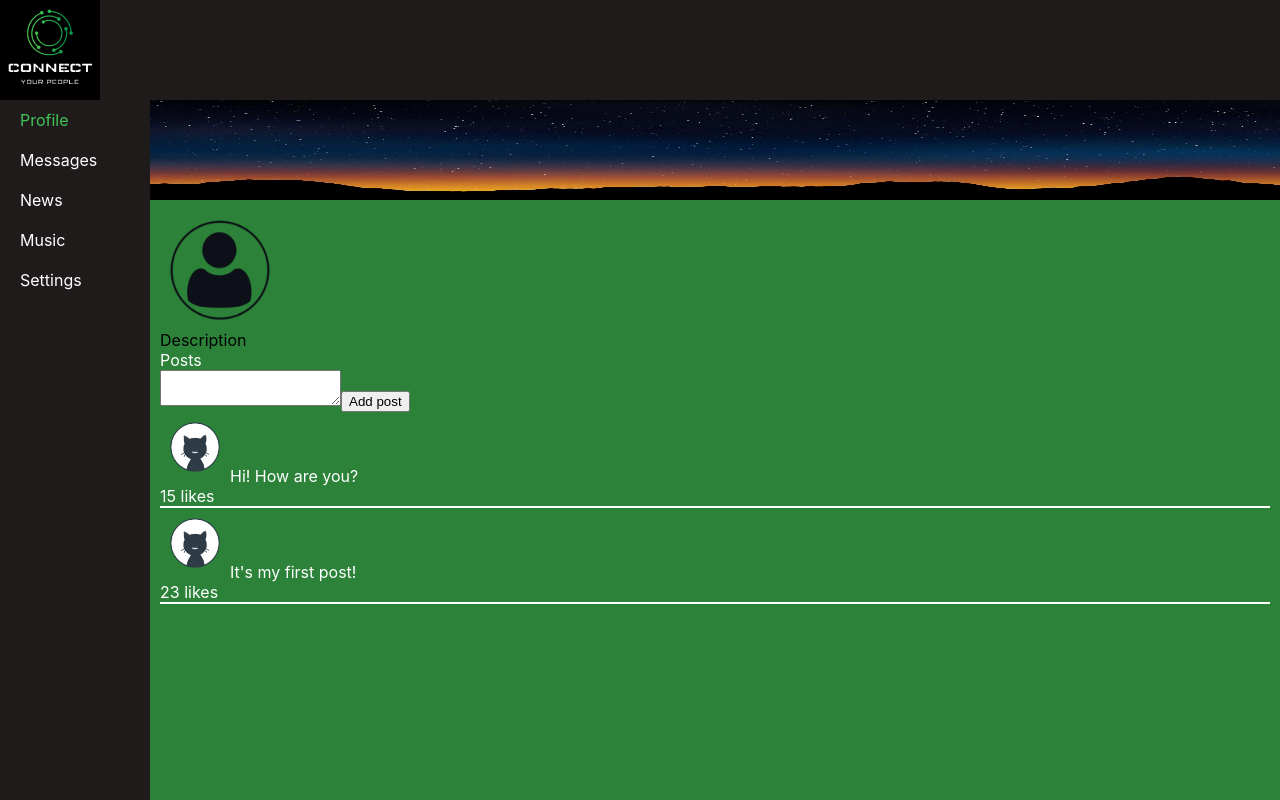
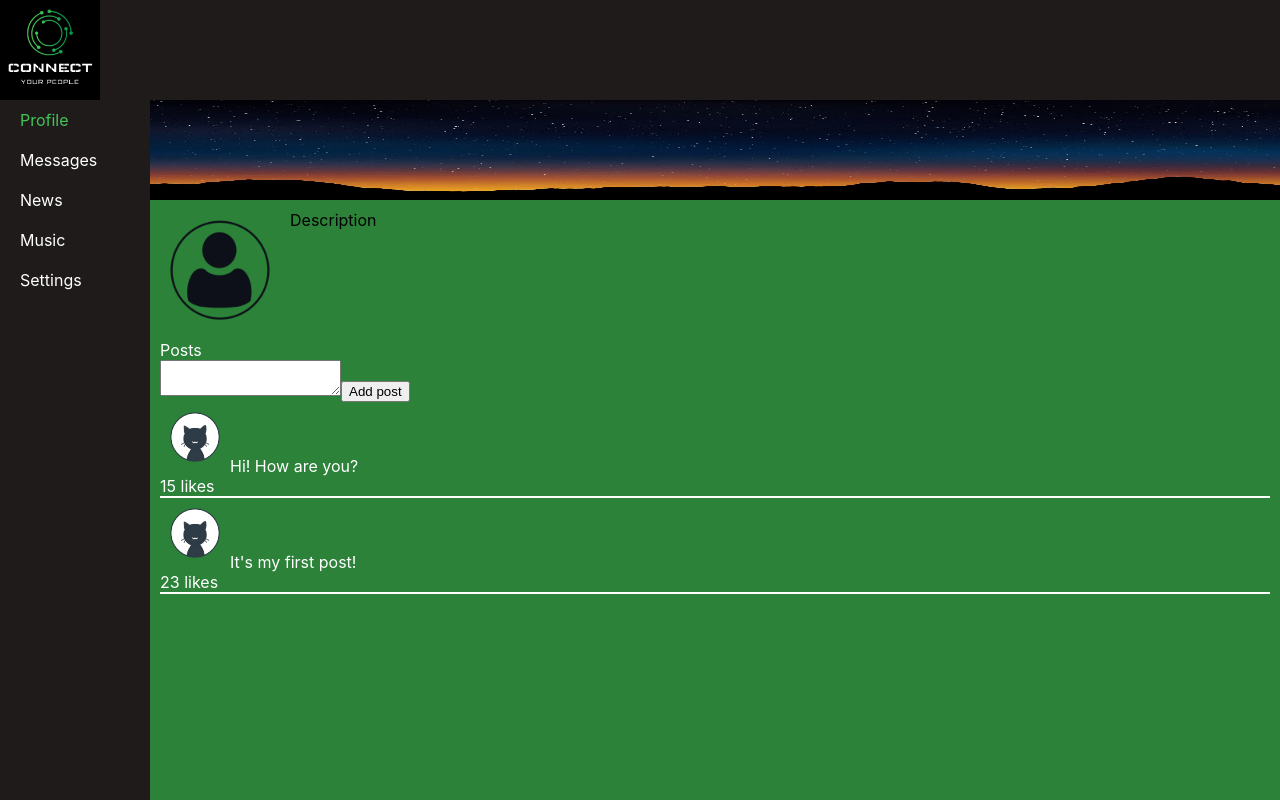
Before and after one commit to PavelPleshkov/social-network, a React (Create React App) app: page / in a window 1280 px wide. Built offline with nearby package versions, Linux system fonts and the light colour scheme.

Commit message:
feat: change layout for profile component

```diff
--- a/src/Components/Profile/Posts/Post/Post.jsx
+++ b/src/Components/Profile/Posts/Post/Post.jsx
@@ -7,7 +7,7 @@ function Post(props) {
     <div className={s.post}>
       <img src={avatarCat} alt="post avatar" />
       {props.message}
-      <div>{props.likes} likes</div>
+      <div>{props.likesCount} likes</div>
     </div>
   )
 }
--- a/src/Components/Profile/Posts/Posts.jsx
+++ b/src/Components/Profile/Posts/Posts.jsx
@@ -10,8 +10,8 @@ function Posts() {
         <button>Add post</button>
       </div>
       <div className={s.posts}>
-        <Post message='Hi! How are you?' likes='15'/>
-        <Post message="It's my first post!" likes='23'/>
+        <Post message='Hi! How are you?' likesCount='15'/>
+        <Post message="It's my first post!" likesCount='23'/>
       </div>
     </div>
   )
--- a/src/Components/Profile/Profile.jsx
+++ b/src/Components/Profile/Profile.jsx
@@ -10,9 +10,9 @@ function Profile() {
         <img className={s.banner} src={banner} alt='profile poster' />
       </div>
       <div className={s.container}>
-        <div>
+        <div className={s.userInfo}>
           <img className={s.avatar} src={no_avatar} alt='avatar' />
-          <div>
+          <div className={s.description}>
             Description
           </div>
         </div>
--- a/src/Components/Profile/Profile.module.css
+++ b/src/Components/Profile/Profile.module.css
@@ -11,9 +11,21 @@
   .container {
     padding: 10px;
 
-    .avatar {
-      display: block;
-      height: 120px;
+    .userInfo {
+      display: grid;
+      grid-template-columns: 130px 1fr;
+      grid-template-rows: 130px;
+
+      .avatar {
+        justify-self: start;
+        align-self: start;
+        display: block;
+        height: 120px;
+      }
+
+      .description {
+        /* padding: 5px */
+      }
     }
   }
 }
```
